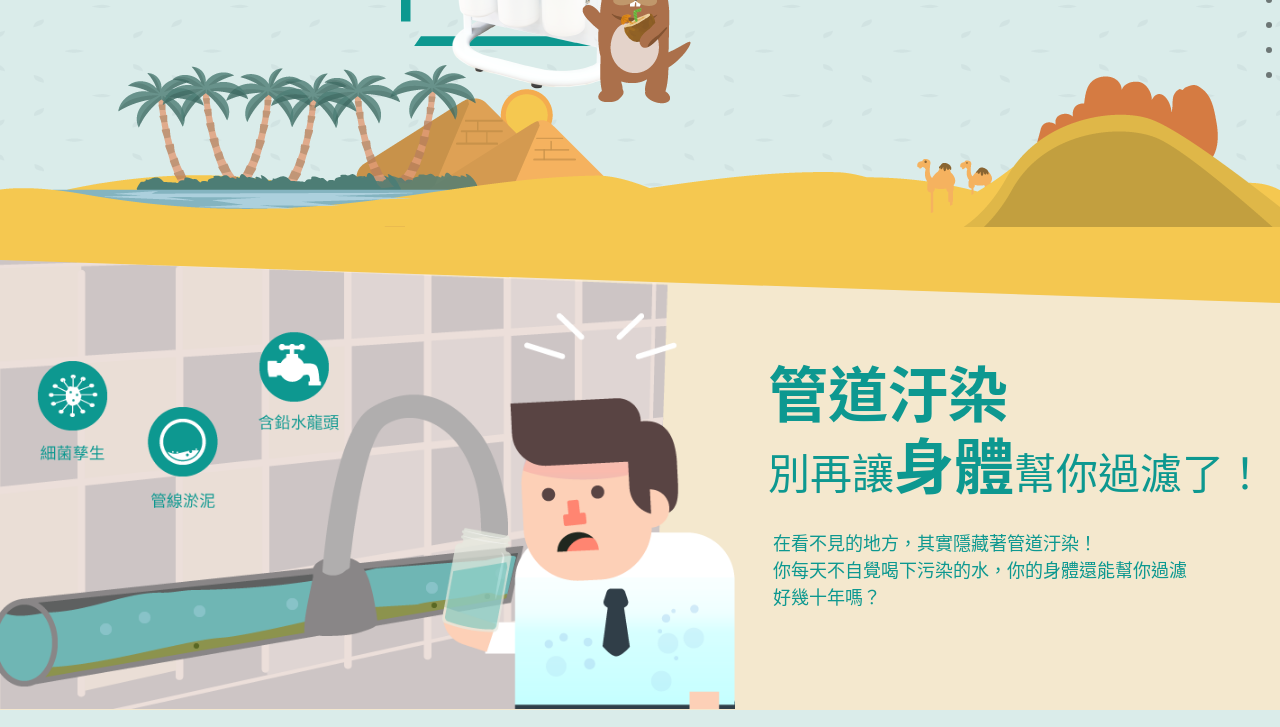
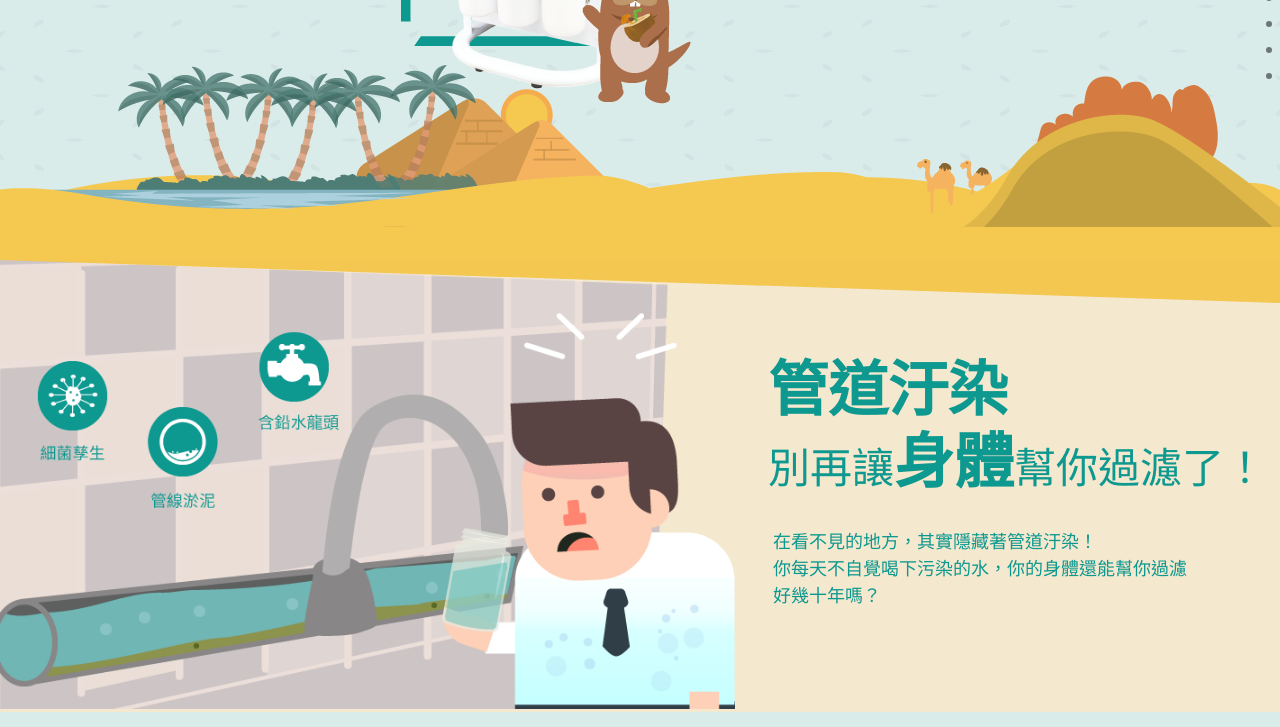
Before and after one commit to mp-minioasis/mp-minioasis.github.io, a plain HTML site: page index.html in a window 1280 px wide. Shown: the part 409-1136 px from the top of the page. Drawn offline with nearby package versions, Linux system fonts and the light colour scheme; a web font is replaced by a local one.

Commit message:
修正字型

```diff
--- a/css/lg.css
+++ b/css/lg.css
@@ -4,10 +4,7 @@
             /* outline: rgb(0, 0, 0) dotted thick; */
         }
 
-        body {
-            background-color: #0d9890;
-            font-family: Noto Sans CJK TC;
-        }
+
 
         @media screen and (min-width:1000px) and (max-width:1365px) {
             .container {
```
